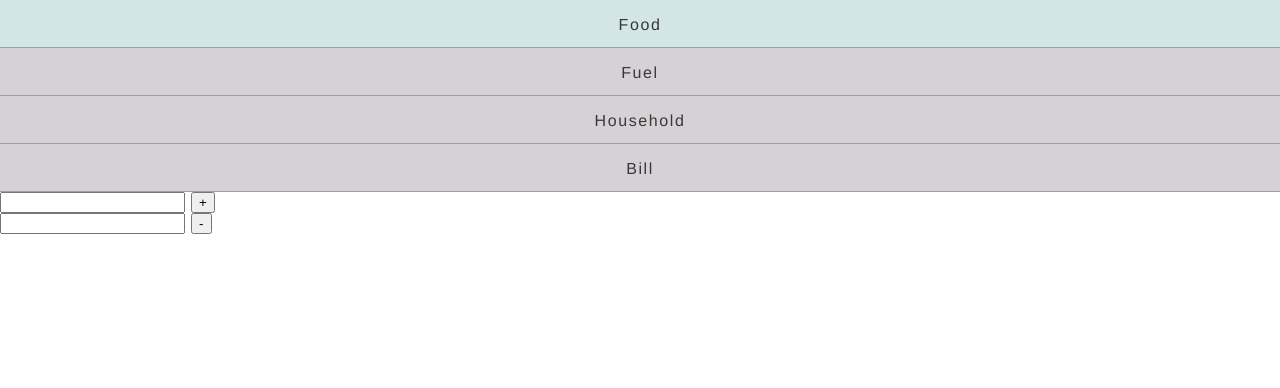
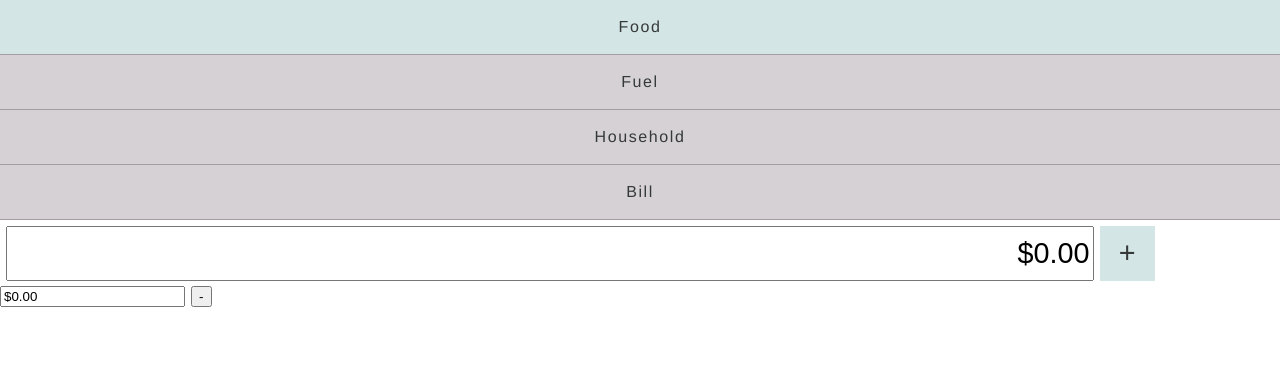
Before and after one commit to AlexBezuska/MoneyPouchGo, a plain HTML site: page index.html in a window 1280 px wide. Drawn offline with nearby package versions, Linux system fonts and the light colour scheme.

Commit message:
add JavaScript to keep money in the right format at all times

```diff
--- a/index.html
+++ b/index.html
@@ -36,7 +36,7 @@
 
     <section class="calculator">
 
-        <input class="amount" type="text" data-format="money"></input>
+        <input class="amount" type="text" data-mask="money"></input>
         <button class="add">+</button>
     </section>
 
@@ -44,7 +44,7 @@
         <div class="day" data-date="09-10-14"/>
         <div class="entry">
             <div class="label" data-type=-"food"></div>
-            <input type="text" data-format="money"></input>
+            <input type="text" data-mask="money"></input>
             <button class="remove">-</button>
         </div>
     </div>
--- a/js/main.js
+++ b/js/main.js
@@ -5,6 +5,25 @@ $(document).ready(function() {
 		deactivateAllCategories();
 		activateCategory(this);
 		setFocus(".amount");
+	});
+
+	$('*[data-mask="money"]').each(function() {
+		var value = $(this).val().replace("$", "").replace(",", "");
+		if (isNaN(value) || value == "") {
+			value = "0.00";
+		}
+		value = toMoney(value);
+		$(this).val(value);
+	});
+
+	$("*[data-mask='money']").click(function() {
+		$(this).select();
+	});
+
+	$('*[data-mask="money"]').focus(function() {}).blur(function() {
+		var value = $(this).val().replace("$", "").replace(",", "");
+		value = toMoney(value);
+		$(this).val(value);
 	});
 });
 
@@ -19,3 +38,47 @@ function activateCategory(element) {
 function setFocus(element) {
 	$(element).focus();
 }
+
+function addCommas(str) {
+	str += '';
+	var x = str.split('.');
+	var x1 = x[0];
+	var x2 = x.length > 1 ? '.' + x[1] : '';
+	var rgx = /(\d+)(\d{3})/;
+	while (rgx.test(x1)) {
+		x1 = x1.replace(rgx, '$1' + ',' + '$2');
+	}
+	return x1 + x2;
+}
+
+function toMoney(value) {
+	var value = value.replace(/[^0-9.-]/g, "");
+	var valueLength = value.length - 1;
+	if (value.indexOf(".") !== -1) {
+		if (value.substring(value.indexOf("."), valueLength).length == 0) {
+			value = "$" + value + "00";
+			return addCommas(value);
+		}
+		if (value.substring(value.indexOf("."), valueLength).length == 1) {
+			value = "$" + value + "0";
+			return addCommas(value);
+		}
+		if (value.substring(value.indexOf("."), valueLength).length == 2) {
+			value = "$" + value;
+			return addCommas(value);
+		} else {
+			var value = value.replace(/[^0-9.-]/g, "");
+			value = preciseRound(value);
+			value = "$" + value.toString();
+			return addCommas(value);
+		}
+	} else {
+		value = "$" + value + ".00";
+		return addCommas(value);
+	}
+}
+
+function preciseRound(num, decimals) {
+	var rounded = Math.round(num * Math.pow(10, decimals)) / Math.pow(10, decimals);
+	return rounded;
+}
--- a/scss/main.scss
+++ b/scss/main.scss
@@ -1,4 +1,4 @@
-$finger-size: 48px;
+$finger-size: 55px;
 $text: #353938;
 $light: #d5d1d5;
 $active: #d4e5e6;
@@ -18,6 +18,8 @@ html {
 body {
   margin: 0 auto;
 }
+
+//Transaction Type
 
 .type {
   height: $finger-size * 4;
@@ -39,3 +41,29 @@ body {
     background: $active;
   }
 }
+
+//Calculator
+
+.calculator {
+  margin: $finger-size / 10 auto;
+  .amount {
+    text-align: right;
+    font-size: 1.8rem;
+    width: 85%;
+    height: $finger-size;
+    margin: 0 0 0 $finger-size / 10;
+    vertical-align: top;
+  }
+  .add {
+    background: $active;
+    color: $text;
+    border: 0px;
+    font-size: 1.8rem;
+    height: $finger-size;
+    width: $finger-size;
+    margin: 0 auto;
+    vertical-align: top;
+  }
+}
+
+//Histor
```
Also changed, not shown: css/main.css.
